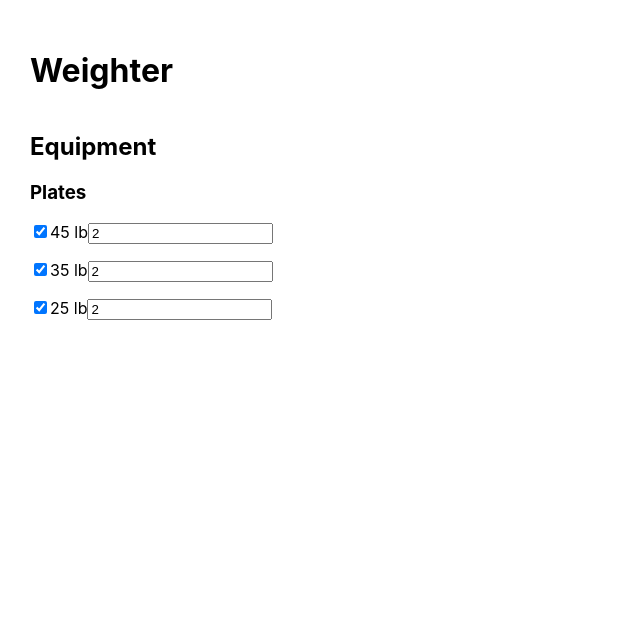
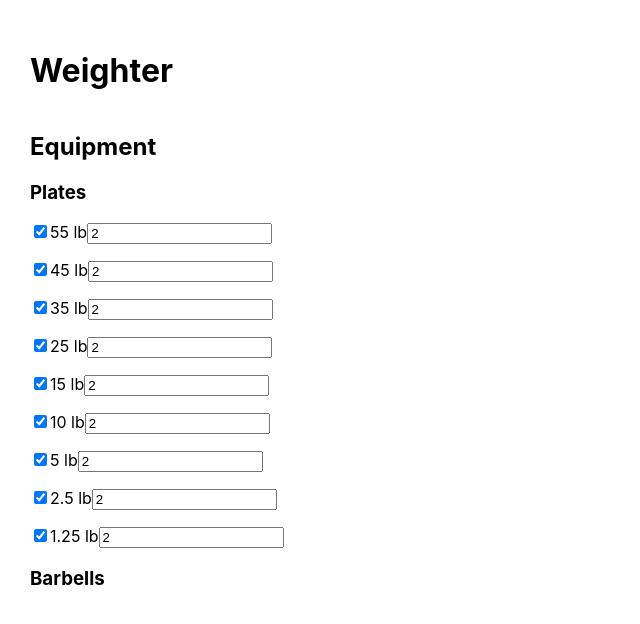
Before and after one commit to lstanard/weighter, a React (Create React App) app: page / in a window 1280 px wide. Shown: the top 624 px of the page, without its empty margins (0-640 px from the left). Built offline with nearby package versions, Linux system fonts and the light colour scheme; the HTML template or start-up script is replaced by a standard one.

Commit message:
Added basic plate selection controls with app-level state using hooks

```diff
--- a/src/App.tsx
+++ b/src/App.tsx
@@ -1,13 +1,63 @@
-import React from "react";
+import React, { useState } from "react";
+
 import "./App.css";
 import EquipmentPanel from "./components/EquipmentPanel/EquipmentPanel";
+import { Plate } from "./types";
 
 function App() {
+  const [plates, setPlates] = useState<Plate[]>([
+    {
+      weight: 55,
+      quantity: 2,
+      selected: true,
+    },
+    {
+      weight: 45,
+      quantity: 2,
+      selected: true,
+    },
+    {
+      weight: 35,
+      quantity: 2,
+      selected: true,
+    },
+    {
+      weight: 25,
+      quantity: 2,
+      selected: true,
+    },
+    {
+      weight: 15,
+      quantity: 2,
+      selected: true,
+    },
+    {
+      weight: 10,
+      quantity: 2,
+      selected: true,
+    },
+    {
+      weight: 5,
+      quantity: 2,
+      selected: true,
+    },
+    {
+      weight: 2.5,
+      quantity: 2,
+      selected: true,
+    },
+    {
+      weight: 1.25,
+      quantity: 2,
+      selected: true,
+    },
+  ]);
+
   return (
     <div className="app">
       <h1>Weighter</h1>
       <div className="main">
-        <EquipmentPanel />
+        <EquipmentPanel plates={plates} updatePlates={setPlates} />
       </div>
     </div>
   );
--- /dev/null
+++ b/src/components/EquipmentPanel/Barbells.tsx
@@ -0,0 +1,11 @@
+import React from "react";
+
+const Barbells = () => {
+  return (
+    <>
+      <h3>Barbells</h3>
+    </>
+  );
+};
+
+export default Barbells;
--- a/src/components/EquipmentPanel/EquipmentPanel.tsx
+++ b/src/components/EquipmentPanel/EquipmentPanel.tsx
@@ -1,46 +1,27 @@
-import React from "react";
+import React, { Dispatch, ReactElement, SetStateAction } from "react";
 
-const EquipmentPanel = () => {
-  const plateData = [{}];
+import Plates from "./Plates";
+import Barbells from "./Barbells";
+import { Plate } from "../../types";
 
+export interface EquipmentPanelProps {
+  plates: Plate[];
+  updatePlates: Dispatch<SetStateAction<Plate[]>>;
+}
+
+const EquipmentPanel = ({
+  plates,
+  updatePlates,
+}: EquipmentPanelProps): ReactElement => {
   return (
     <div className="equipment-panel">
       <h2>Equipment</h2>
-      <form>
-        <section>
-          <h3>Plates</h3>
-          <p>
-            <input id="plate-45" name="plate-45" type="checkbox" checked />
-            <label htmlFor="plate-45">45 lb</label>
-            <input
-              id="plate-45-qty"
-              name="plate-45-qty"
-              type="text"
-              value="2"
-            />
-          </p>
-          <p>
-            <input id="plate-35" name="plate-35" type="checkbox" checked />
-            <label htmlFor="plate-35">35 lb</label>
-            <input
-              id="plate-35-qty"
-              name="plate-35-qty"
-              type="text"
-              value="2"
-            />
-          </p>
-          <p>
-            <input id="plate-25" name="plate-25" type="checkbox" checked />
-            <label htmlFor="plate-25">25 lb</label>
-            <input
-              id="plate-25-qty"
-              name="plate-25-qty"
-              type="text"
-              value="2"
-            />
-          </p>
-        </section>
-      </form>
+      <section>
+        <form>
+          <Plates plates={plates} updatePlates={updatePlates} />
+          <Barbells />
+        </form>
+      </section>
     </div>
   );
 };
--- /dev/null
+++ b/src/components/EquipmentPanel/Plates.tsx
@@ -0,0 +1,70 @@
+import React, { ReactElement, ChangeEvent } from "react";
+
+import { Plate } from "../../types";
+import { EquipmentPanelProps } from "./EquipmentPanel";
+
+export interface PlatesProps extends EquipmentPanelProps {}
+
+const Plates = ({ plates, updatePlates }: PlatesProps): ReactElement => {
+  const handlePlateSelection = (plate: Plate) => {
+    updatePlates(
+      plates.map((p: Plate) => {
+        if (p.weight !== plate.weight) {
+          return p;
+        }
+        return {
+          ...p,
+          selected: !plate.selected,
+        };
+      })
+    );
+  };
+
+  const handlePlateQtyChange = (
+    event: ChangeEvent<HTMLInputElement>,
+    plate: Plate
+  ) => {
+    updatePlates(
+      plates.map((p: Plate) => {
+        if (p.weight !== plate.weight) {
+          return p;
+        }
+        return {
+          ...p,
+          quantity: event.currentTarget.value,
+        };
+      })
+    );
+  };
+
+  const plateOptions = plates.map((plate) => {
+    const plateKey = `plate-${plate.weight.toString()}`;
+    return (
+      <p key={plateKey}>
+        <input
+          id={plateKey}
+          type="checkbox"
+          checked={plate.selected}
+          onChange={() => handlePlateSelection(plate)}
+        />
+        <label htmlFor={`${plateKey}-qty`}>{plate.weight} lb</label>
+        <input
+          id={`${plateKey}-qty`}
+          name={`${plateKey}-qty`}
+          type="text"
+          value={plate.quantity}
+          onChange={(event) => handlePlateQtyChange(event, plate)}
+        />
+      </p>
+    );
+  });
+
+  return (
+    <>
+      <h3>Plates</h3>
+      {plateOptions}
+    </>
+  );
+};
+
+export default Plates;
--- /dev/null
+++ b/src/types.ts
@@ -0,0 +1,20 @@
+/**
+ * Single Plate entity
+ */
+export interface Plate {
+  /**
+   * The weight of the plate in pounds.
+   */
+  weight: number;
+
+  /**
+   * The number of plates available.
+   * Allows for strings because of text input element.
+   */
+  quantity: string | number;
+
+  /**
+   * Indicates if this plate is selected as available
+   */
+  selected: boolean;
+}
```
